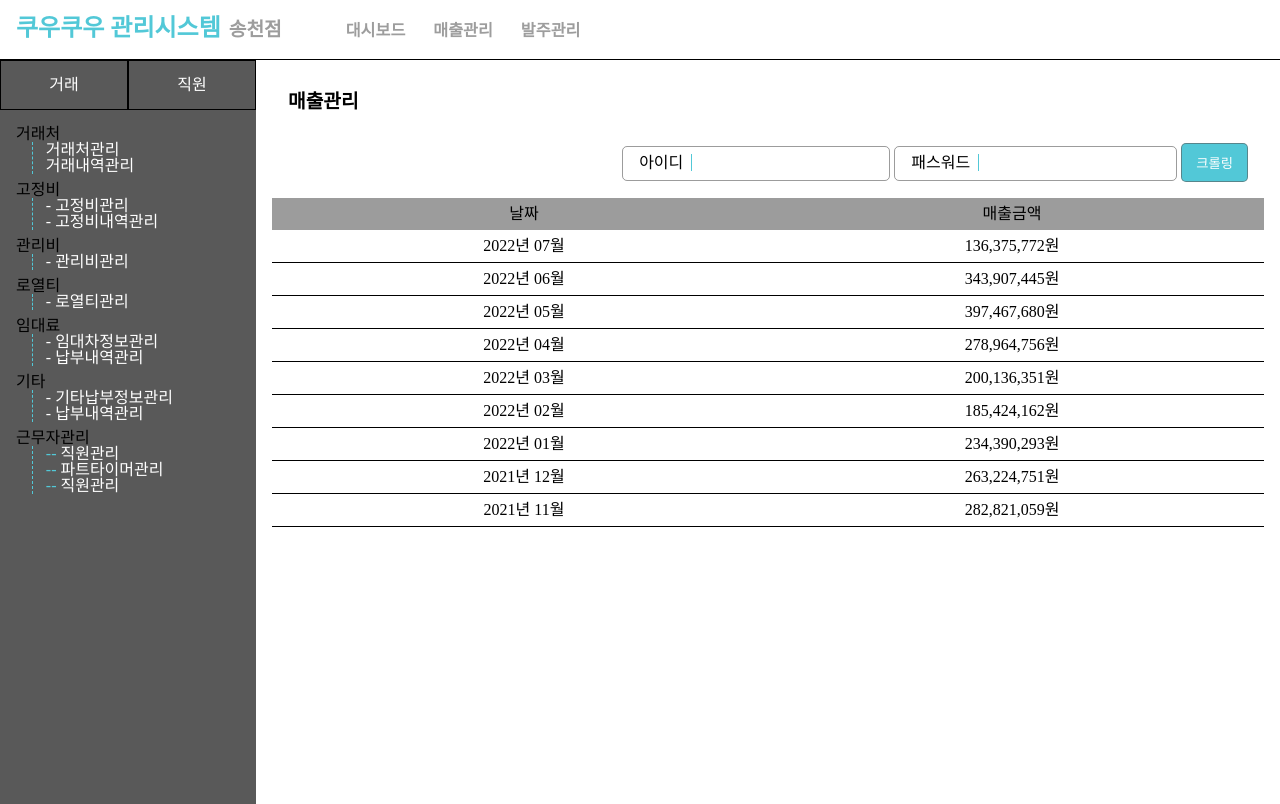
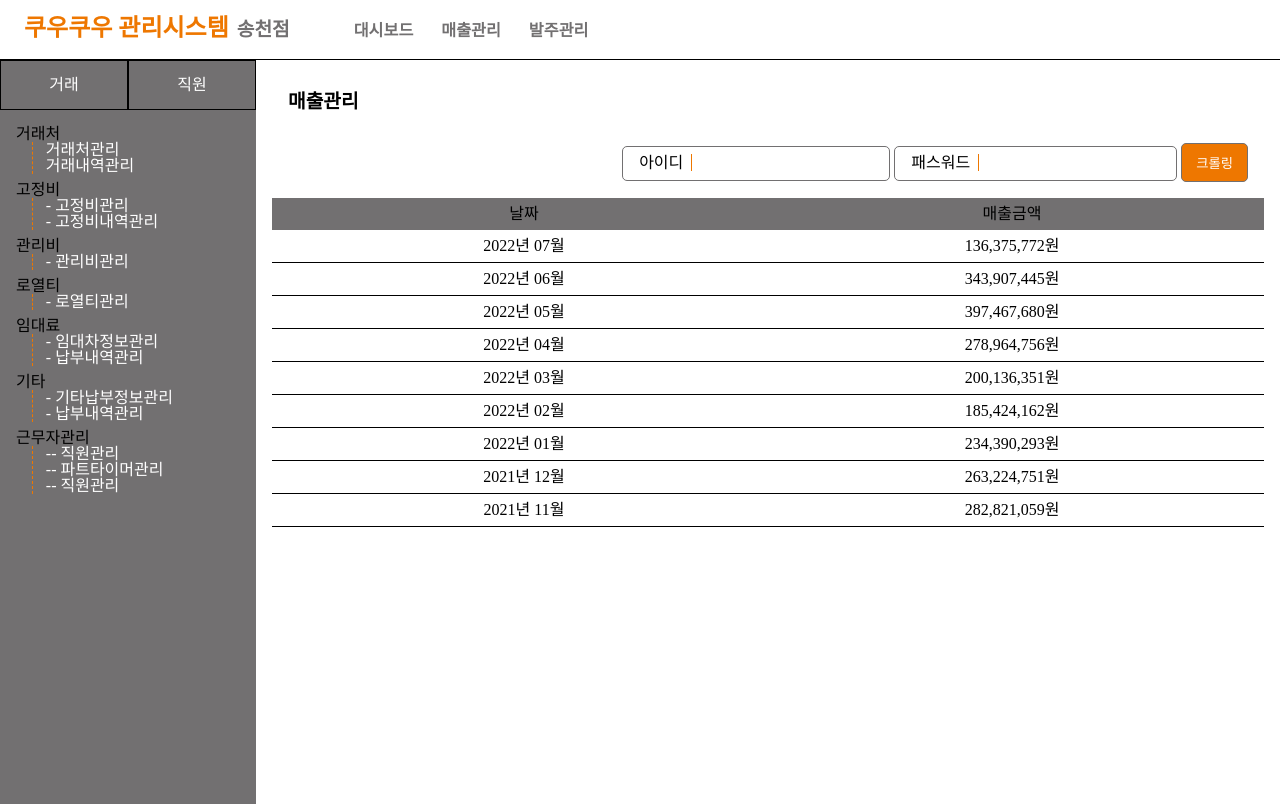
Before and after one commit to kinsanghun/qooqoo_django, a Django app: page /sales/ in a window 1280 px wide. Run offline with Django 4.2, Linux system fonts and the light colour scheme; data comes from the database, SQL or seed files in the repository; some libraries are stand-ins or nearby versions.

Commit message:
Front - Edit Nav1

```diff
--- a/static/css/navigation.css
+++ b/static/css/navigation.css
@@ -5,17 +5,26 @@ header {
     box-sizing: border-box;
     padding : var(--default-padding);
 }
+#header-favicon {
+    vertical-align: middle;
+    padding-bottom: 0.5rem;
+}
 header h1 {
     display: inline-block;
     color : var(--primary-color);
     font-size : var(--h1-fontsize);
     font-weight: 600;
+    padding-left: 0.5rem;
 }
 header h1 span {
     color : var(--sub-color);
     font-size : var(--h2-fontsize);
     margin-left : 0.5rem;
 }
+    header #songcheon {
+        font-size : 1rem !important;
+        vertical-align: bottom;
+    }
 header ul {
     display: inline-block;
     color : var(--sub-color);
@@ -41,7 +50,7 @@ nav {
     display: inline-block;
     width : var(--nav-width);
     min-height: var(--minimum-height);
-    background: #595959;
+    background: var(--sub-color);
 }
 
 .top-menu div {
@@ -69,6 +78,3 @@ nav {
     color : white;
     text-decoration: none;
 }
-.navigation a span {
-    color : var(--primary-color);
-}
--- a/static/css/root.css
+++ b/static/css/root.css
@@ -1,6 +1,6 @@
 :root {
-    --primary-color : #52c8d7;
-    --sub-color : rgba(91, 91, 91, 0.6);
+    --primary-color : #EE7700;
+    --sub-color : #727071;
     --h1-fontsize : 1.5rem;
     --h2-fontsize : 1.2rem;
     --normal-fontsize : 0.8rem;
```
Also changed, not shown: static/img/favicon.png (added), static/img/icons.svg (added).
